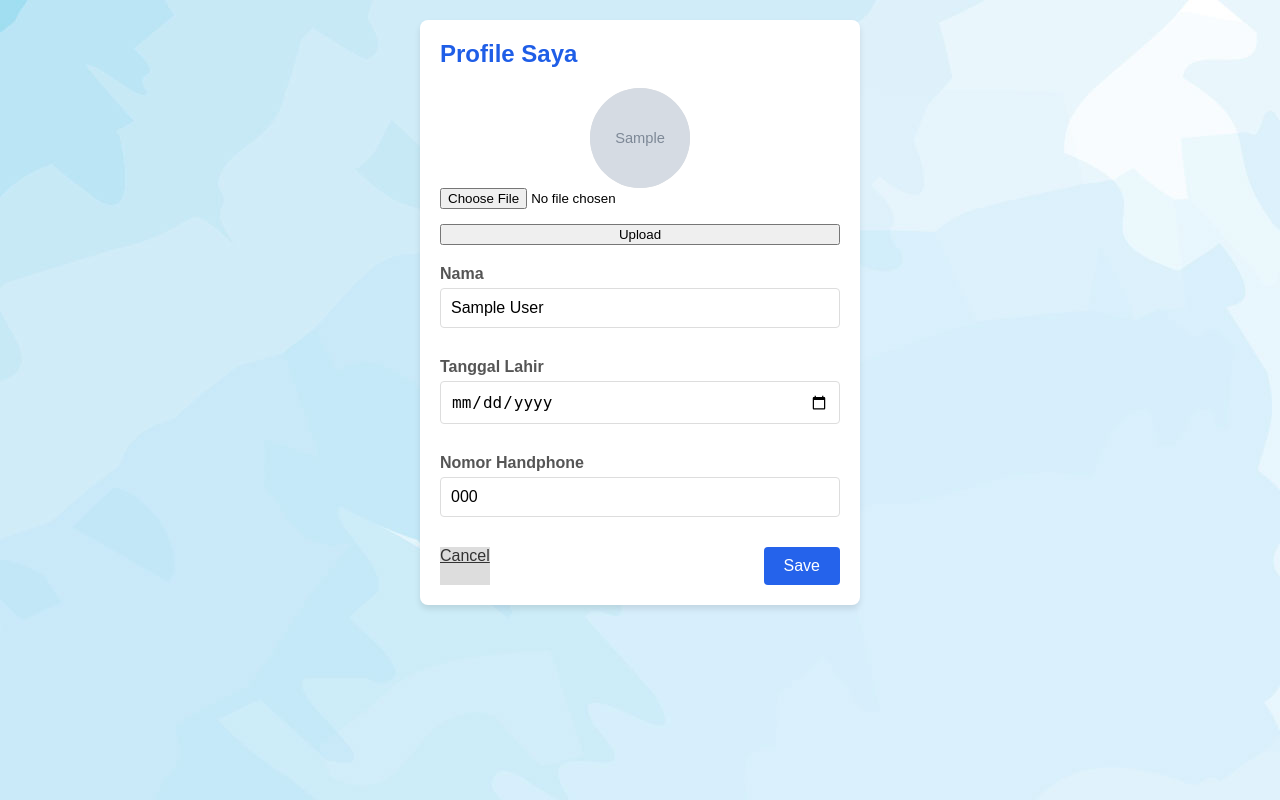
After one commit to REzaa13x/DonGiv, a PHP site: page /editUser.php in a window 1280 px wide. The commit adds this page. Run offline with PHP 8.4, Linux system fonts and the light colour scheme; the visitor is signed in with stand-in values (Sample User, id 1); tables that the repository leaves empty or names only in its code hold one stand-in row (values such as "Sample post"); grey boxes marked "Sample" are stand-in pictures.

Commit message:
merubah di profil

```diff
--- /dev/null
+++ b/users/editUser.css
@@ -0,0 +1,128 @@
+body {
+    font-family: Arial, sans-serif;
+    margin: 0;
+    padding: 20px 0;
+    /* Added padding to prevent content from appearing too close to the edges */
+    display: flex;
+    justify-content: center;
+    align-items: flex-start;
+    /* Align items to the top */
+    min-height: 100vh;
+    background-color: #f5f5f5;
+    box-sizing: border-box;
+    background: url(' ../foto/biru-pastel.jpg');
+}
+
+.profile-form {
+    background: #fff;
+    border-radius: 8px;
+    box-shadow: 0 4px 6px rgba(0, 0, 0, 0.1);
+    padding: 20px;
+    width: 400px;
+}
+
+.profile-form h2 {
+    margin: 0 0 20px;
+    font-size: 1.5rem;
+    color: #1f5ee7;
+}
+
+.form-group {
+    margin-bottom: 15px;
+}
+
+.form-group label {
+    display: block;
+    margin-bottom: 5px;
+    font-weight: bold;
+    color: #555;
+}
+
+.form-group input[type="text"],
+.form-group input[type="email"],
+.form-group input[type="date"],
+.form-group input[type="tel"] {
+    width: 100%;
+    padding: 10px;
+    font-size: 1rem;
+    border: 1px solid #ddd;
+    border-radius: 4px;
+    box-sizing: border-box;
+}
+
+.form-group input[type="text"]:disabled {
+    background-color: #f9f9f9;
+}
+
+.form-group .dark-theme-toggle {
+    display: flex;
+    align-items: center;
+}
+
+.form-group .dark-theme-toggle input {
+    margin-right: 10px;
+}
+
+.form-actions {
+    display: flex;
+    justify-content: space-between;
+}
+
+.form-actions button {
+    padding: 10px 20px;
+    border: none;
+    border-radius: 4px;
+    font-size: 1rem;
+    cursor: pointer;
+}
+
+.form-actions .cancel-button {
+    background: #ddd;
+    color: #333;
+}
+
+.form-actions .save-button {
+    background: #2563eb;
+    color: #fff;
+}
+
+.form-actions button:hover {
+    opacity: 0.9;
+    color: #0b38c9d5;
+}
+
+.form-actions button:active {
+    transform: scale(0.98);
+}
+
+.profile-picture {
+    text-align: center;
+    margin-bottom: 20px;
+}
+
+.profile-picture img {
+    width: 100px;
+    height: 100px;
+    border-radius: 50%;
+    background-color: #ddd;
+    display: block;
+    margin: 0 auto;
+}
+
+.profile-picture a {
+    display: block;
+    margin-top: 10px;
+    color: #1354df;
+    text-decoration: none;
+}
+
+.profile-picture a:hover {
+    text-decoration: none;
+    color: #1e459a;
+}
+
+form {
+    display: flex;
+    flex-direction: column;
+    gap: 15px;
+}
--- /dev/null
+++ b/users/editUser.php
@@ -0,0 +1,67 @@
+<?php
+session_start();
+include './koneksi.php'; // pastikan path ini sesuai
+
+// Ambil ID user dari session
+$id = $_SESSION['user_id'] ?? null;
+
+if (!$id) {
+    die("User belum login.");
+}
+
+// Query user berdasarkan ID
+$query = mysqli_query($koneksi, "SELECT * FROM users WHERE id='$id' LIMIT 1");
+
+// Cek hasil query
+if (!$query || mysqli_num_rows($query) === 0) {
+    die("User tidak ditemukan.");
+}
+
+// Ambil data
+$data = mysqli_fetch_assoc($query);
+?>
+<!DOCTYPE html>
+<html lang="en">
+<head>
+    <meta charset="UTF-8">
+    <meta name="viewport" content="width=device-width, initial-scale=1.0">
+    <title>Profile Form</title>
+    <link rel="stylesheet" href="editUser.css">
+</head>
+<body>
+    <div class="profile-form">
+        <h2>Profile Saya</h2>
+        <div class="profile-picture">
+            <img src="../uploads/<?= htmlspecialchars($data['foto'] ?? 'default.png') ?>" alt="Profile Picture" width="150">
+            <form action="upload_foto.php" method="POST" enctype="multipart/form-data">
+                <input type="file" name="foto" accept="image/*" required>
+                <button type="submit">Upload</button>
+            </form>
+        </div>
+        <form action="proses_update_user.php" method="POST">
+    <input type="hidden" name="id" value="<?= htmlspecialchars($data['id'] ?? '') ?>">
+
+    <div class="form-group">
+        <label for="nickname">Nama</label>
+        <input type="text" id="nickname" name="name" value="<?= htmlspecialchars($data['name'] ?? '') ?>" required>
+    </div>
+
+    <div class="form-group">
+        <label for="birthdate">Tanggal Lahir</label>
+        <input type="date" id="birthdate" name="tanggal_lahir" value="<?= htmlspecialchars($data['tanggal_lahir'] ?? '') ?>" required>
+    </div>
+
+    <div class="form-group">
+        <label for="phone">Nomor Handphone</label>
+        <input type="tel" id="phone" name="no_hp" value="<?= htmlspecialchars($data['no_hp'] ?? '') ?>" required>
+    </div>
+
+    <div class="form-actions">
+        <a href="prof.php" class="cancel-button">Cancel</a>
+        <button type="submit" class="save-button">Save</button>
+    </div>
+</form>
+
+    </div>
+</body>
+</html>
```
Also changed, not shown: users/prof.php (+14 -9 lines), users/proses_update_user.php (added, +22 -0 lines), users/upload_foto.php (added, +37 -0 lines), uploads/6815888022887_tanjiro-kamado-3840x2160-18381.jpg (added), uploads/6815890c429a6_tanjiro-kamado-3840x2160-18381.jpg (added), uploads/6815e594d0e22_WhatsApp Image 2024-11-06 at 21.33.19_63dec065 (1).jpg (added).
